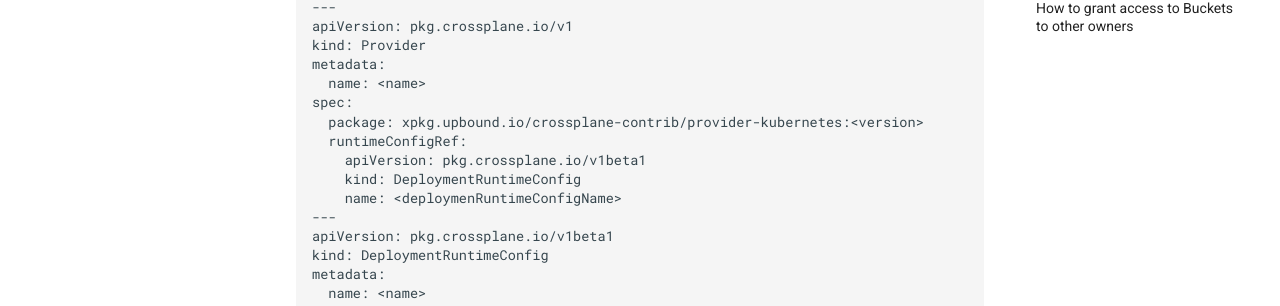
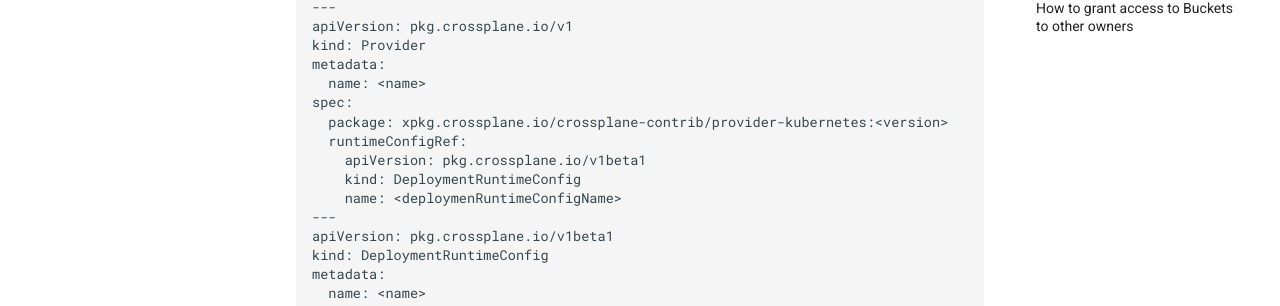
Before and after one commit to versioneer-tech/provider-storage, an MkDocs documentation site: the page built from docs/how-to-guides/storage-minio.md, in a window 1280 px wide and 900 px high, scrolled down 2880 px. Shown: the part 262-568 px from the top of the window. Built offline with MkDocs 1.6.1 and Material for MkDocs 9.7.7, drawn with Linux system fonts in a browser that asks for light colours; the version menu is left out; some of the changed text lies outside the part shown.

Commit message:
Replace xpkg.upbound.io with xpkg.crossplane.io
Since Crossplane Version 2.0 the xpkg.upbound.io/crossplane-contrib/
repository has changed and seems to need a license from Upbound now. The
OSS versions of all providers and functions are placed in
xpkg.crossplane.io/crossplane-contrib/.

Closes #27.

```diff
--- a/docs/how-to-guides/storage-minio.md
+++ b/docs/how-to-guides/storage-minio.md
@@ -130,7 +130,7 @@
 metadata:
   name: <name>
 spec:
-  package: xpkg.upbound.io/crossplane-contrib/provider-kubernetes:<version>
+  package: xpkg.crossplane.io/crossplane-contrib/provider-kubernetes:<version>
   runtimeConfigRef:
     apiVersion: pkg.crossplane.io/v1beta1
     kind: DeploymentRuntimeConfig
```
Also changed, not shown: docs/tutorials/storage-minio.md (+1 -1 lines), 1 other file.
